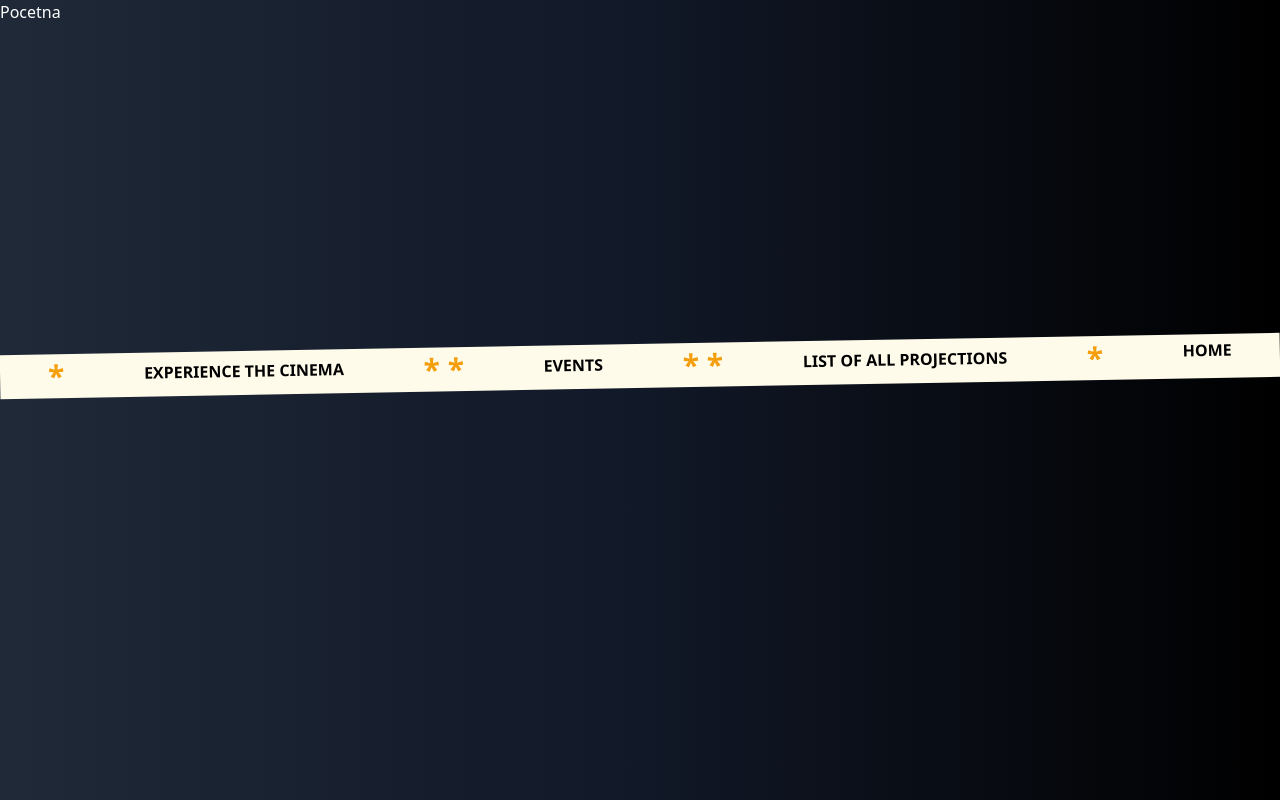
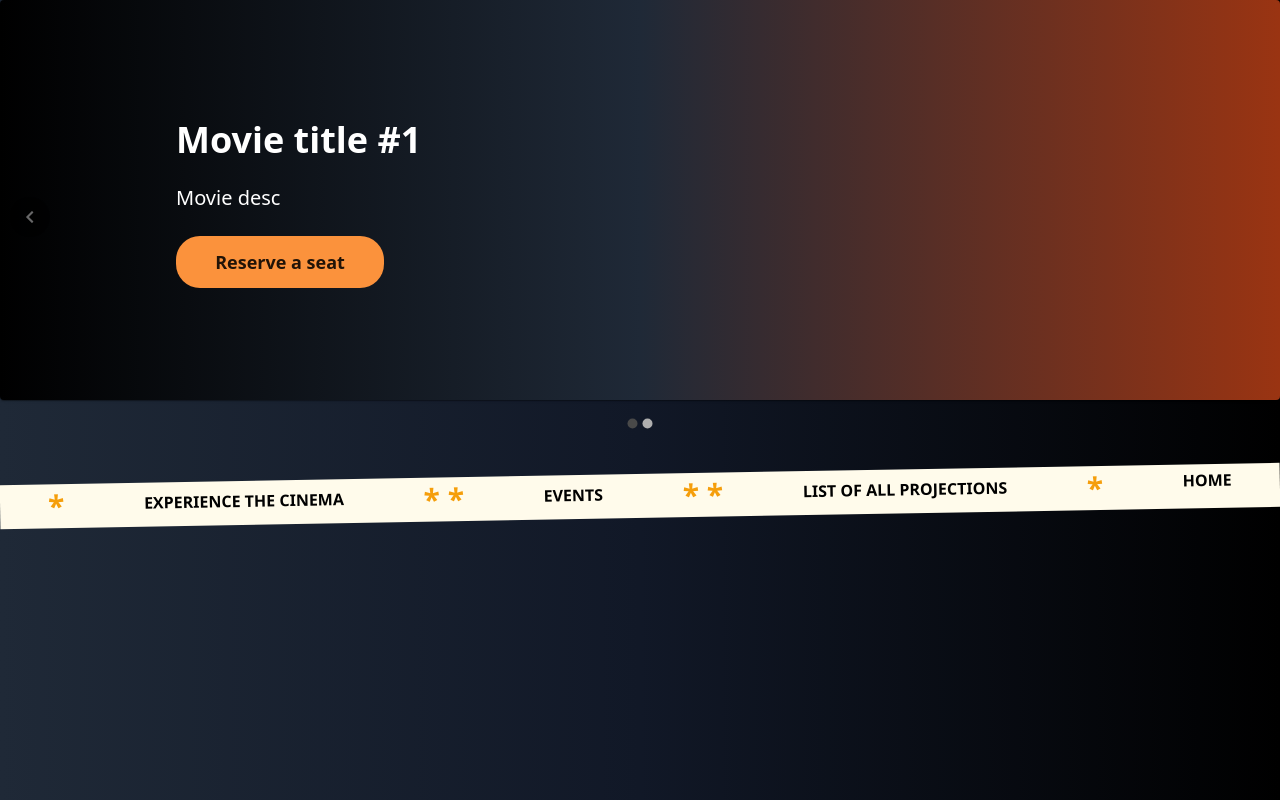
Before and after one commit to 5arBarisic/Reservo_FE, a React (Create React App) app: page /home in a window 1280 px wide. Built offline with nearby package versions, Linux system fonts and the light colour scheme.

Commit message:
added slider

```diff
--- a/package.json
+++ b/package.json
@@ -3,6 +3,8 @@
   "version": "0.1.0",
   "private": true,
   "dependencies": {
+    "@mui/icons-material": "^5.11.0",
+    "@mui/material": "^5.11.4",
     "@testing-library/jest-dom": "^5.16.5",
     "@testing-library/react": "^13.4.0",
     "@testing-library/user-event": "^13.5.0",
@@ -12,6 +14,7 @@
     "@types/react-dom": "^18.0.10",
     "react": "^18.2.0",
     "react-dom": "^18.2.0",
+    "react-material-ui-carousel": "^3.4.2",
     "react-router-dom": "^6.6.2",
     "react-scripts": "5.0.1",
     "typescript": "^4.9.4",
--- /dev/null
+++ b/src/components/carousel/Slider.tsx
@@ -0,0 +1,27 @@
+import React from 'react';
+import Carousel from 'react-material-ui-carousel';
+import SliderItem from "./SliderItem";
+
+const Slider = () =>
+{
+    const items = [
+        {
+            name: "Movie title #1",
+            description: "Movie desc"
+        },
+        {
+            name: "Movie title #2",
+            description: "Movie desc"
+        }
+    ];
+
+    return (
+        <Carousel height="400px" animation="fade" autoPlay={true} stopAutoPlayOnHover={true} duration={500} >
+            {
+                items.map( (item, i) => <SliderItem key={i} name={item.name} description={item.description}/> )
+            }
+        </Carousel>
+    );
+};
+
+export default Slider;
--- /dev/null
+++ b/src/components/carousel/SliderItem.tsx
@@ -0,0 +1,25 @@
+import { Card} from "@mui/material";
+import React from "react";
+
+type ItemProps = {
+    name: string;
+    description: string;
+};
+
+const SliderItem = ({name, description}: ItemProps) => {
+    return (
+        <Card className="min-h-full bg-gradient-to-r from-black via-gray-800 to-orange-800">
+            <div className="flex justify-left flex-col gap-y-6 ml-44 mt-20">
+                <h2 className="text-white text-4xl font-bold mt-10">{name}</h2>
+                <p className="text-white text-xl">{description}</p>
+                <div>
+                    <button className="rounded-3xl p-3 bg-orange-400 hover:text-white  hover:bg-opacity-0 hover:border-2 hover:border-orange-400 font-bold text-lg w-52">
+                        Reserve a seat
+                    </button>
+                </div>
+            </div>
+        </Card>
+    );
+};
+
+export default SliderItem
--- a/src/pages/Homepage.tsx
+++ b/src/pages/Homepage.tsx
@@ -1,11 +1,12 @@
 import React from "react";
 import NavBar from "../components/navigation/NavBar";
+import Slider from "../components/carousel/Slider";
 
 const Homepage = () => {
     return (
         <div className="mx-auto min-h-screen bg-gradient-to-r from-gray-800 via-gray-900 to-black">
-            <div className="space-y-80" >
-                <p className="text-white">Pocetna</p>
+            <div className="space-y-10" >
+                <Slider/>
                 <NavBar/>
             </div>
 
```
Also changed, not shown: 1 other file (tests, documents, lock files or other folders).
